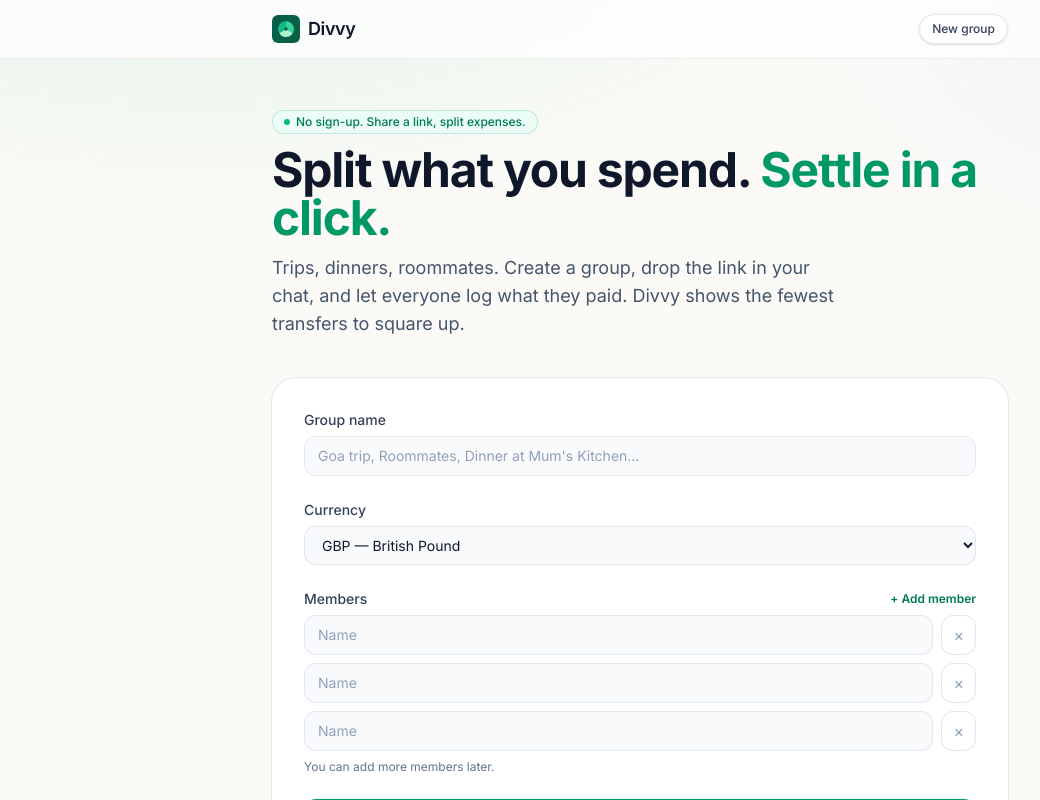
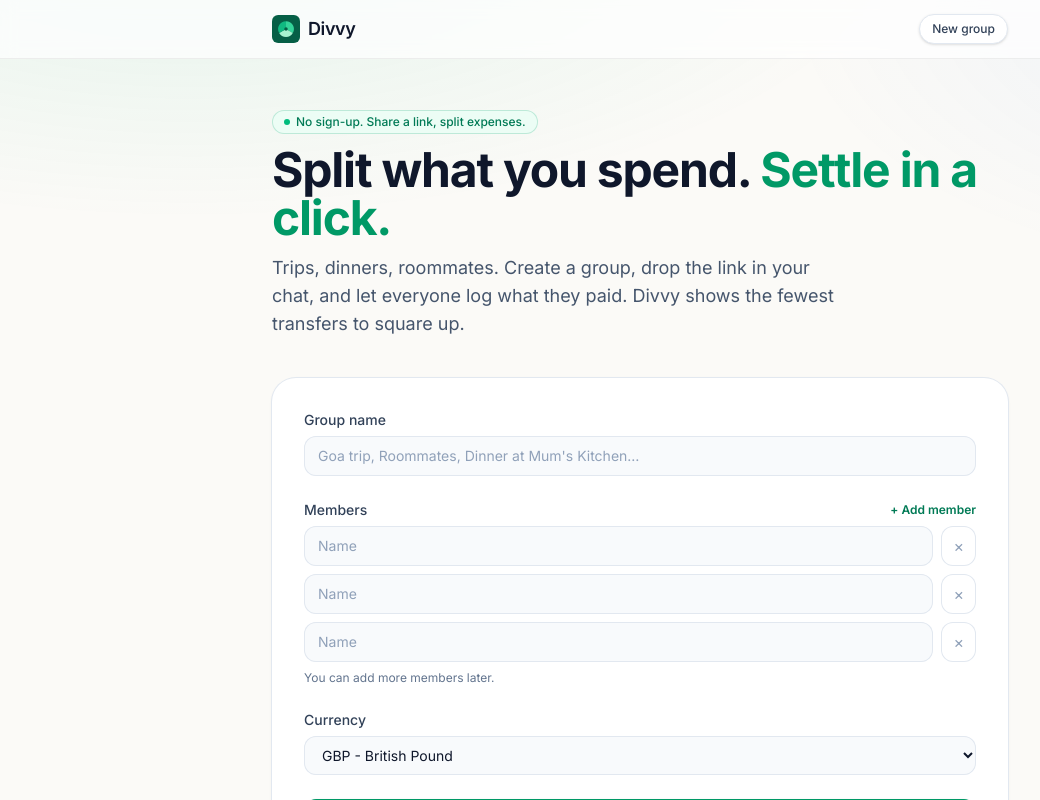
Before and after one commit to kurund/divvy, a SvelteKit app: page / in a window 1280 px wide. Shown: the top 800 px of the page, without its empty margins (0-1040 px from the left). Built offline with nearby package versions, Linux system fonts and the light colour scheme.

Commit message:
group page fixes

```diff
--- a/src/routes/+page.svelte
+++ b/src/routes/+page.svelte
@@ -60,27 +60,6 @@
     </div>
 
     <div>
-      <label
-        for="currency"
-        class="mb-1.5 block text-sm font-medium text-slate-700">Currency</label
-      >
-      <select
-        id="currency"
-        name="currency"
-        class="w-full rounded-xl border-0 bg-slate-50 px-3.5 py-2.5 text-sm text-slate-900 ring-1 ring-inset ring-slate-200 focus:bg-white focus:ring-2 focus:ring-emerald-500"
-      >
-        <option value="GBP">GBP — British Pound</option>
-        <option value="INR">INR — Indian Rupee</option>
-        <option value="USD">USD — US Dollar</option>
-        <option value="EUR">EUR — Euro</option>
-        <option value="JPY">JPY — Japanese Yen</option>
-        <option value="AUD">AUD — Australian Dollar</option>
-        <option value="CAD">CAD — Canadian Dollar</option>
-        <option value="SGD">SGD — Singapore Dollar</option>
-      </select>
-    </div>
-
-    <div>
       <div class="mb-1.5 flex items-center justify-between">
         <span class="text-sm font-medium text-slate-700">Members</span>
         <button
@@ -117,6 +96,24 @@
       <p class="mt-2 text-xs text-slate-500">You can add more members later.</p>
     </div>
 
+    <div>
+      <label
+        for="currency"
+        class="mb-1.5 block text-sm font-medium text-slate-700">Currency</label
+      >
+      <select
+        id="currency"
+        name="currency"
+        class="w-full rounded-xl border-0 bg-slate-50 px-3.5 py-2.5 text-sm text-slate-900 ring-1 ring-inset ring-slate-200 focus:bg-white focus:ring-2 focus:ring-emerald-500"
+      >
+        <option value="GBP">GBP - British Pound</option>
+        <option value="INR">INR - Indian Rupee</option>
+        <option value="USD">USD - US Dollar</option>
+        <option value="EUR">EUR - Euro</option>
+        <option value="JPY">JPY - Japanese Yen</option>
+      </select>
+    </div>
+
     {#if form?.error}
       <div
         class="rounded-xl bg-red-50 px-3.5 py-2.5 text-sm text-red-700 ring-1 ring-inset ring-red-100"
```
